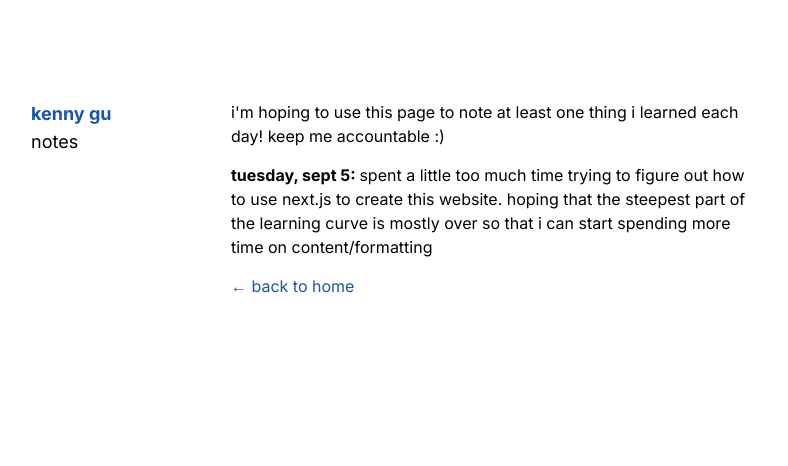
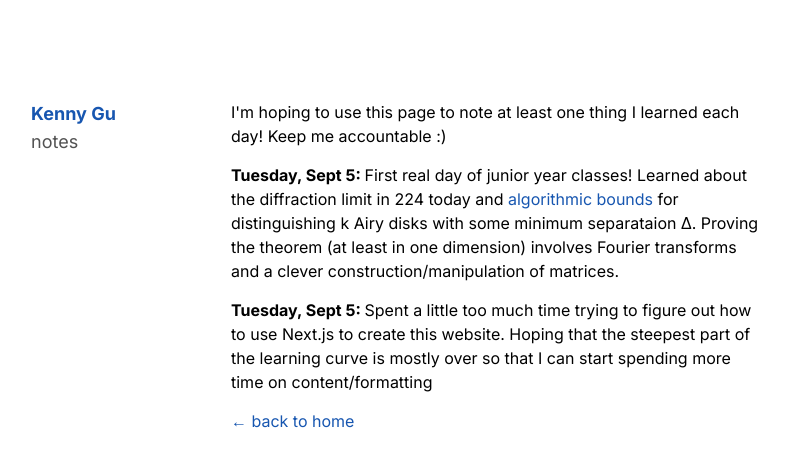
Before and after one commit to kennethgu/nextjs-blog, a Next.js app: page /notes in a window 1280 px wide. Shown: the top 466 px of the page, without its empty margins (245-1033 px from the left). Built offline with nearby package versions, Linux system fonts and the light colour scheme.

Commit message:
sept 6 update

```diff
--- a/src/app/globals.css
+++ b/src/app/globals.css
@@ -11,7 +11,7 @@
 @media (prefers-color-scheme: dark) {
   :root {
     --foreground-rgb: 255, 255, 255;
-    --background-rgb: 0, 0, 0;
+    --background-rgb: 25, 25, 25;
     --accented-rgb: 130, 193, 237;
   }
 }
--- a/src/app/layout.tsx
+++ b/src/app/layout.tsx
@@ -5,7 +5,7 @@ import { Inter } from 'next/font/google'
 const inter = Inter({ subsets: ['latin'] })
 
 export const metadata: Metadata = {
-  title: 'kgu',
+  title: 'Kenny Gu',
   description: "kenny's personal blog",
 }
 
--- a/src/app/notes/page.tsx
+++ b/src/app/notes/page.tsx
@@ -4,12 +4,17 @@ import Navbar from '../../components/navbar'
 
 export default function Home() {
   return (
-    <main className="flex lg:flex-row flex-col py-24 lg:w-3/5 md:w-1/2 w-3/4 text-left mx-auto lowercase">
+    <main className="flex lg:flex-row flex-col py-24 lg:w-3/5 md:w-1/2 w-3/4 text-left mx-auto">
       <Navbar />
 
       <div className="py-1 px-5 shrink">
         <p>
           I&apos;m hoping to use this page to note at least one thing I learned each day! Keep me accountable :)
+        </p>
+
+        <p className="lg:w-50">
+          <span className="font-bold">Tuesday, Sept 5:&nbsp;</span>
+          First real day of junior year classes! Learned about the diffraction limit in 224 today and <Link className="accented hover:underline" href='https://doi.org/10.48550/arXiv.2004.07659'>algorithmic bounds</Link> for distinguishing k Airy disks with some minimum separataion &Delta;. Proving the theorem (at least in one dimension) involves Fourier transforms and a clever construction/manipulation of matrices.
         </p>
 
         <p className="lg:w-50">
--- a/src/app/page.tsx
+++ b/src/app/page.tsx
@@ -4,7 +4,7 @@ import Navbar from '../components/navbar'
 
 export default function Home() {
   return (
-    <main className="flex lg:flex-row flex-col py-24 lg:w-3/5 md:w-1/2 w-3/4 text-left mx-auto lowercase">
+    <main className="flex lg:flex-row flex-col py-24 lg:w-3/5 md:w-1/2 w-3/4 text-left mx-auto">
       <Navbar />
 
       <div className="py-1 px-5 shrink">
--- a/src/components/navbar.tsx
+++ b/src/components/navbar.tsx
@@ -9,7 +9,7 @@ export default function Navbar() {
           </h1>
         </Link>
         <Link href="/notes">
-          <h1 className="text-lg lg:px-0 px-4 hover:underline underline-offset-4">
+          <h1 className="text-lg dark:text-neutral-300 text-neutral-600 lg:px-0 px-4 hover:text-black dark:hover:text-white underline-offset-4">
             notes
           </h1>
         </Link>
```
